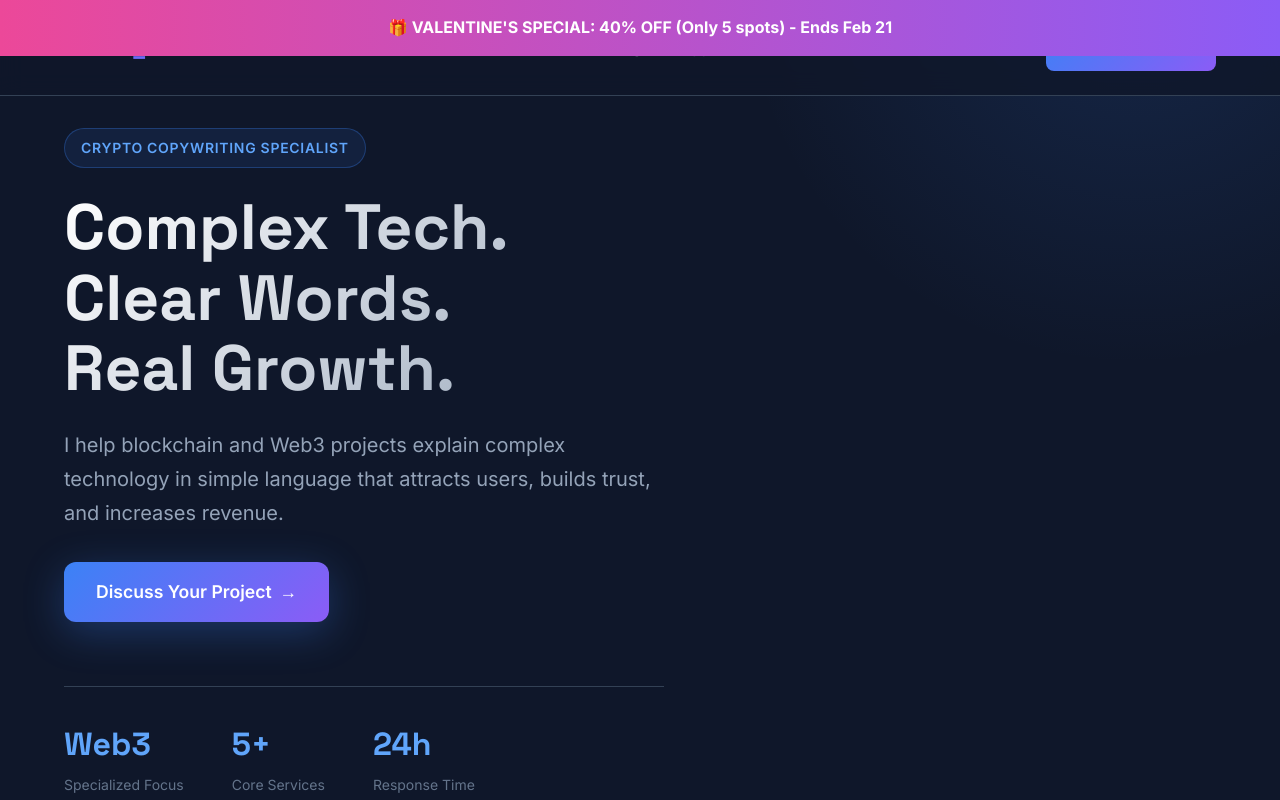
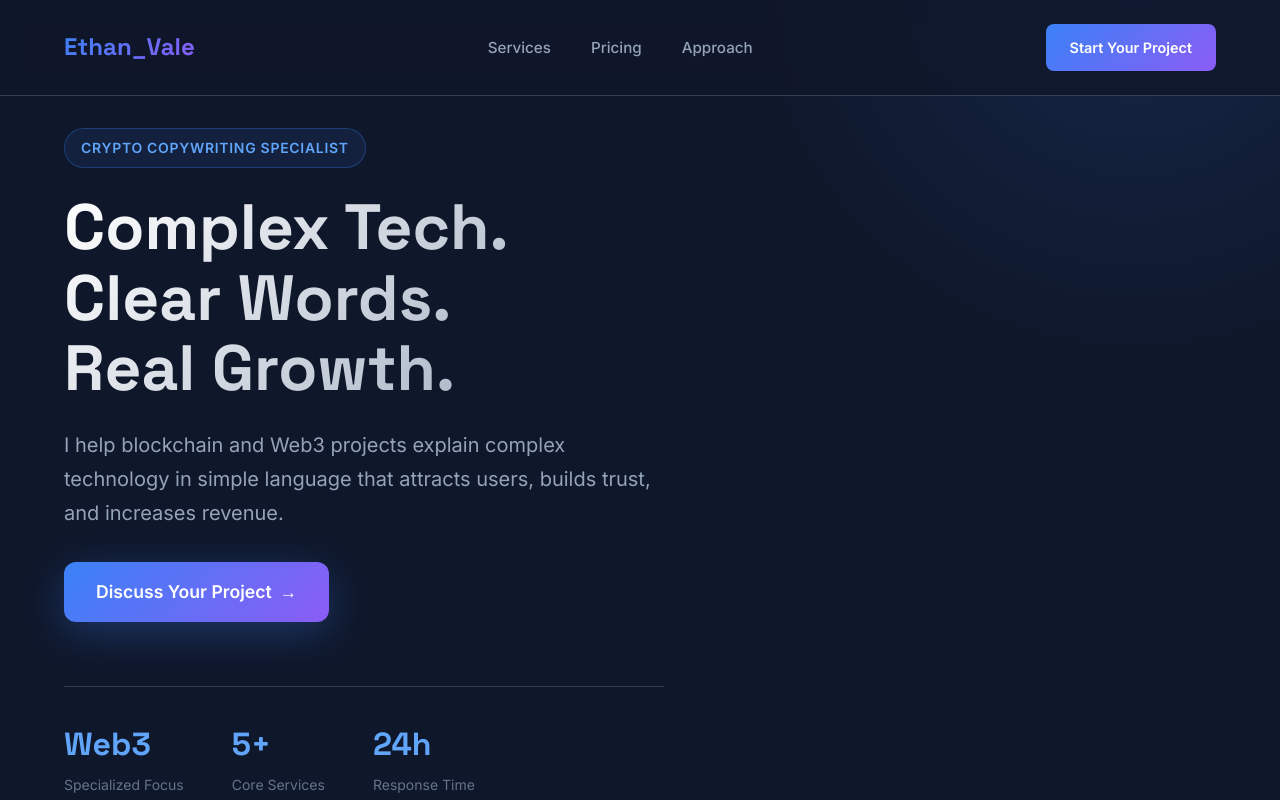
Before and after one commit to nikhildsuzar-afk/nikhildsuzar-afk.github.io, a plain HTML site: page index.html in a window 1280 px wide. Shown: the top 800 px of the page. Drawn offline with Linux system fonts and the light colour scheme.

Commit message:
Remove promo banner and navigation from index.html
Removed promo banner and navigation elements from the HTML
.

```diff
--- a/index.html
+++ b/index.html
@@ -1284,14 +1284,3 @@
     </script>
 </body>
 </html>
-<body>
-    <!-- PROMO BANNER - This goes FIRST -->
-    <div style="background: linear-gradient(90deg, #ec4899, #8b5cf6); color: white; text-align: center; padding: 15px; font-weight: bold; position: fixed; top: 0; left: 0; right: 0; z-index: 9999;">
-        🎁 VALENTINE'S SPECIAL: 40% OFF (Only 5 spots) - Ends Feb 21
-    </div>
-
-    <!-- Navigation -->
-    <nav>
-    </script/
-</body/
-</html/
```
